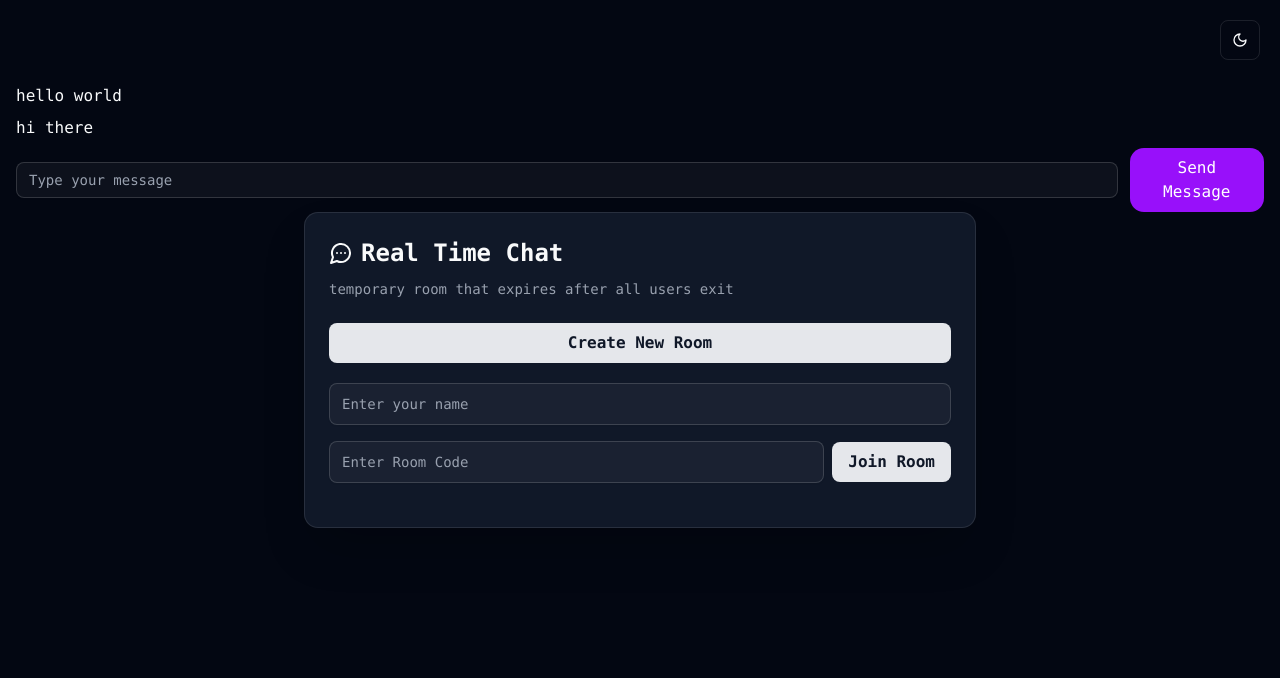
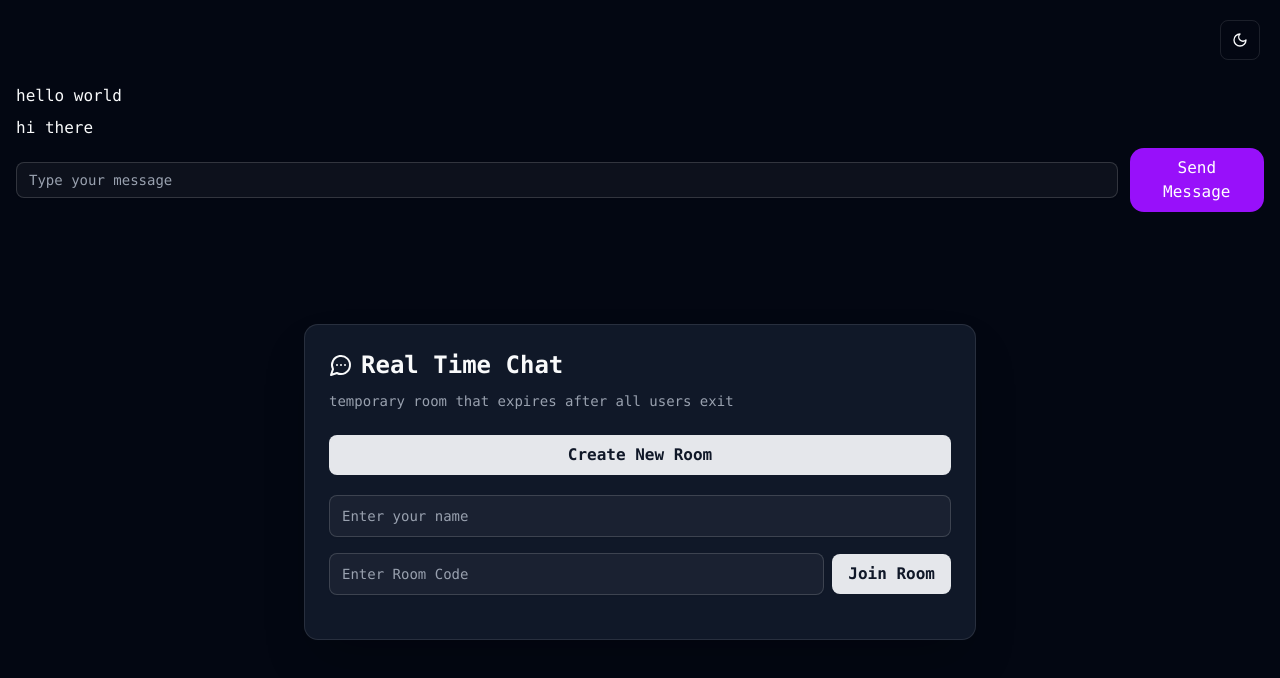
Before and after one commit to AmulGaurav/chat-app, a React (Vite) app in the folder frontend/: page / in a window 1280 px wide. Shown: the top 678 px of the page. Built offline with nearby package versions, Linux system fonts and the light colour scheme; no server answers.

Commit message:
Add children type

```diff
--- a/frontend/src/components/CustomCard.tsx
+++ b/frontend/src/components/CustomCard.tsx
@@ -6,10 +6,11 @@ import {
   CardTitle,
 } from "@/components/ui/card";
 import { MessageCircleMore } from "lucide-react";
+import { ReactNode } from "react";
 
-export default function CustomCard({ children }) {
+export default function CustomCard({ children }: { children: ReactNode }) {
   return (
-    <div className="flex justify-center">
+    <div className="flex justify-center mt-28">
       <Card className="w-full max-w-2xl shadow-2xl">
         <CardHeader className="space-y-1">
           <CardTitle className="text-2xl flex gap-2 items-center">
```
